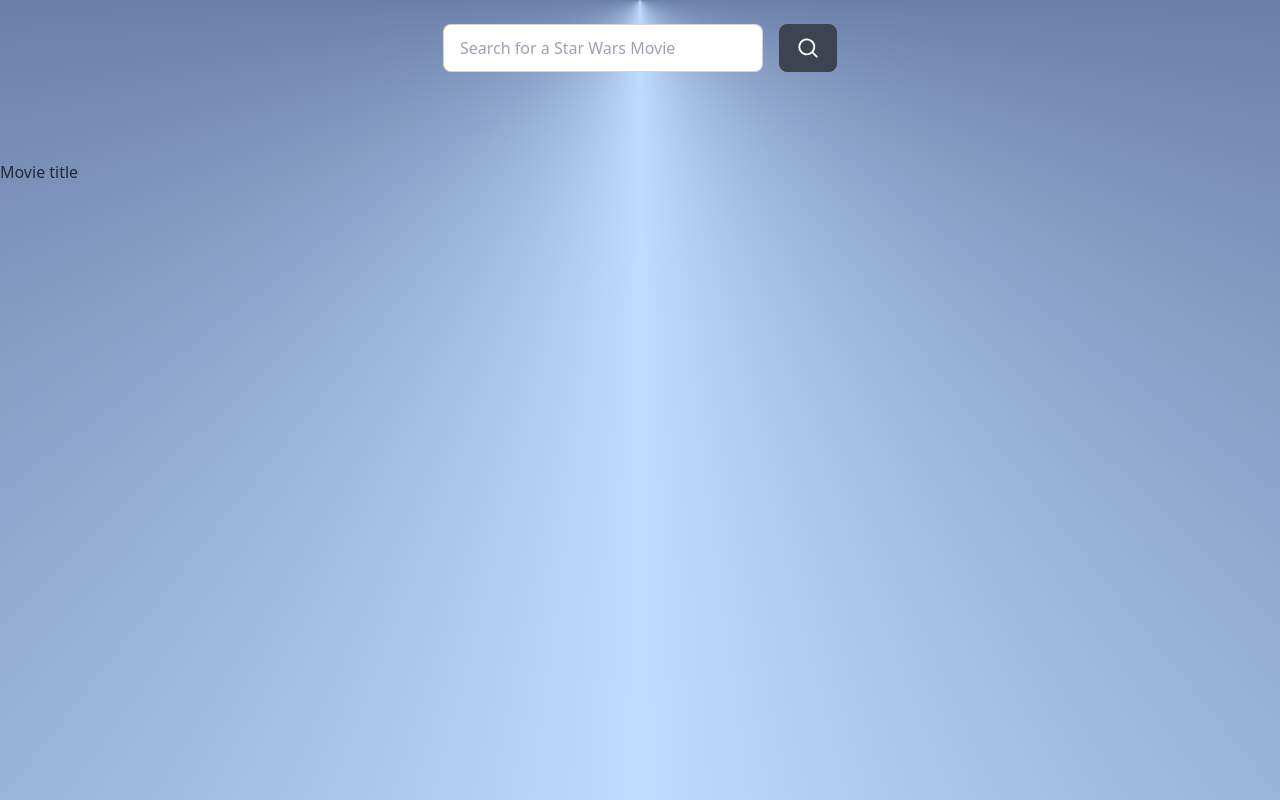
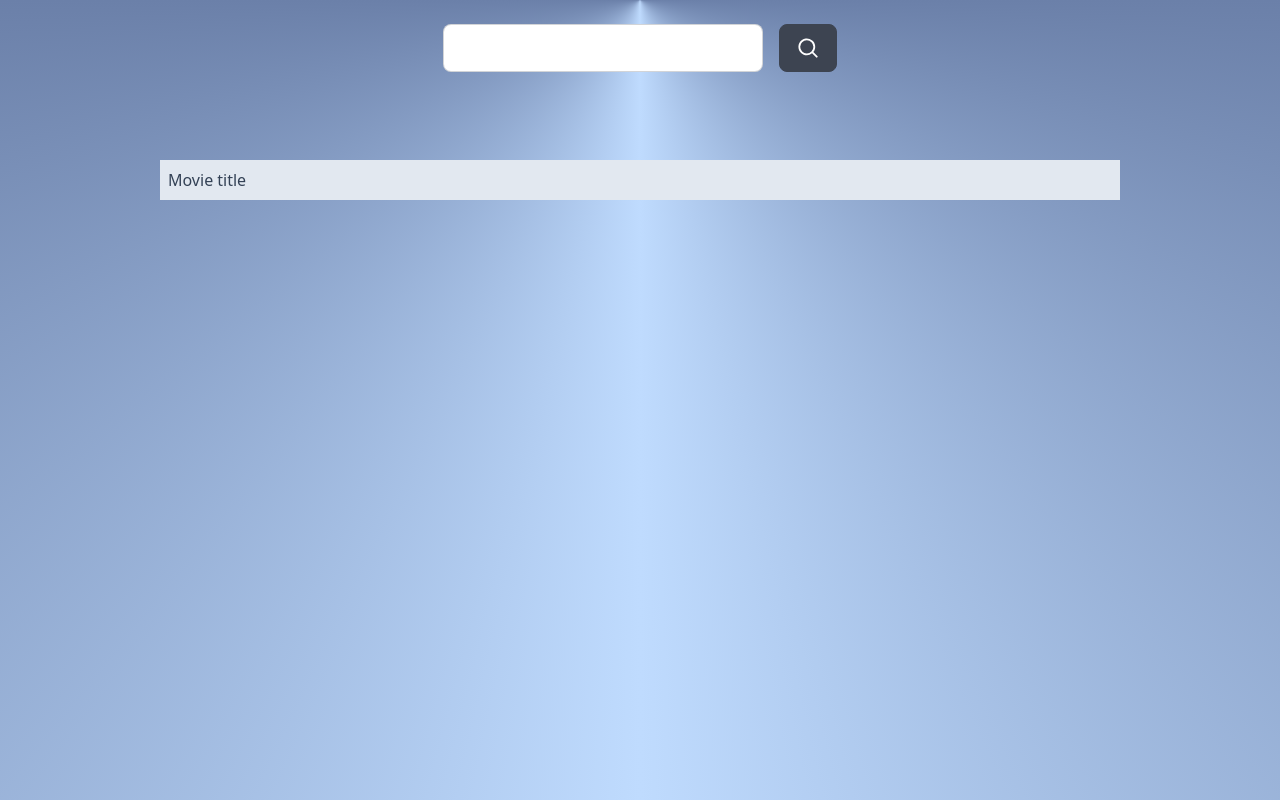
Before and after one commit to NikharPandya/Galactic-movie-search, a React (Vite) app: page / in a window 1280 px wide. Built offline with nearby package versions, Linux system fonts and the light colour scheme.

Commit message:
defined func for handling and changing data when clicked

```diff
--- a/src/components/MovieList.tsx
+++ b/src/components/MovieList.tsx
@@ -2,9 +2,17 @@
 
 const MovieList: React.FC = () => {
   return (
-    <ul>
-      <li key={1}>Movie title </li>
-    </ul>
+    <>
+      <div className="container mx-auto w-screen flex justify-center">
+        <ul className="w-3/4">
+          <li
+            className="h-10 bg-slate-200 p-2 text-slate-700 hover:text-slate-400"
+            key={1}>
+            Movie title
+          </li>
+        </ul>
+      </div>
+    </>
   );
 };
 
--- a/src/components/SearchForm.tsx
+++ b/src/components/SearchForm.tsx
@@ -1,15 +1,31 @@
-import React from "react";
+import React, { useState } from "react";
 import "../index.css";
 import { MagnifyingGlassIcon } from "@heroicons/react/20/solid";
+import { useAppDispatch } from "../store";
+import { searchMoviesStart } from "../store";
 
 const SearchForm: React.FC = () => {
+  const dispatch = useAppDispatch();
+  const [searchQuery, setSearchQuery] = useState<string>(" ");
+
+  const handleSubmit = (event: React.FormEvent<HTMLFormElement>) => {
+    event.preventDefault();
+    dispatch(searchMoviesStart(searchQuery));
+  };
+
+  const onHandleChange = (event: React.ChangeEvent<HTMLInputElement>) => {
+    setSearchQuery(event.target.value);
+  };
+
   return (
     <div className="h-40 w-screen p-6">
-      <form className="flex justify-center gap-4">
+      <form onSubmit={handleSubmit} className="flex justify-center gap-4">
         <input
           className="input input-bordered w-full max-w-xs"
           type="text"
           placeholder="Search for a Star Wars Movie"
+          value={searchQuery}
+          onChange={onHandleChange}
         />
         <button type="submit" className="btn gap-2">
           <MagnifyingGlassIcon className="h-6 w-6" />
```
